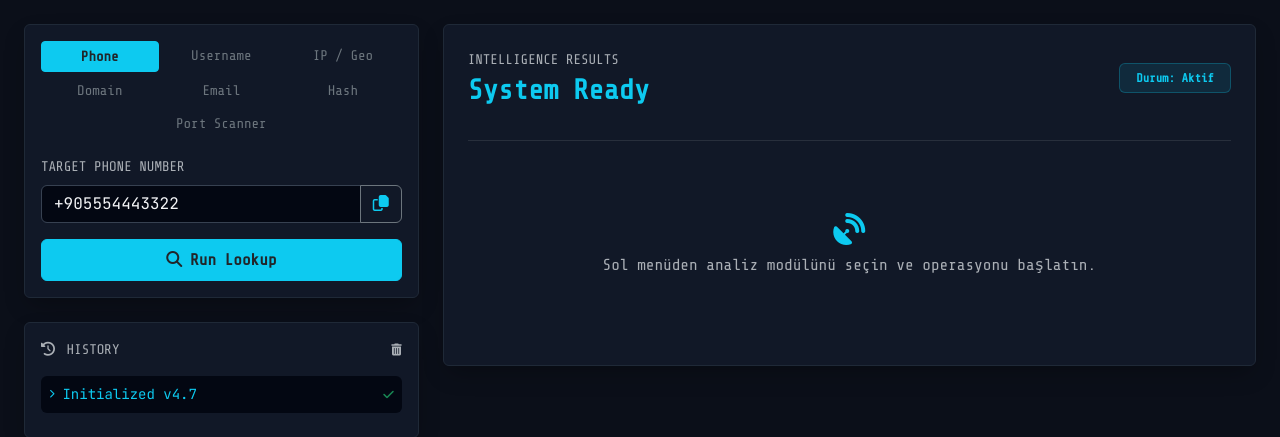
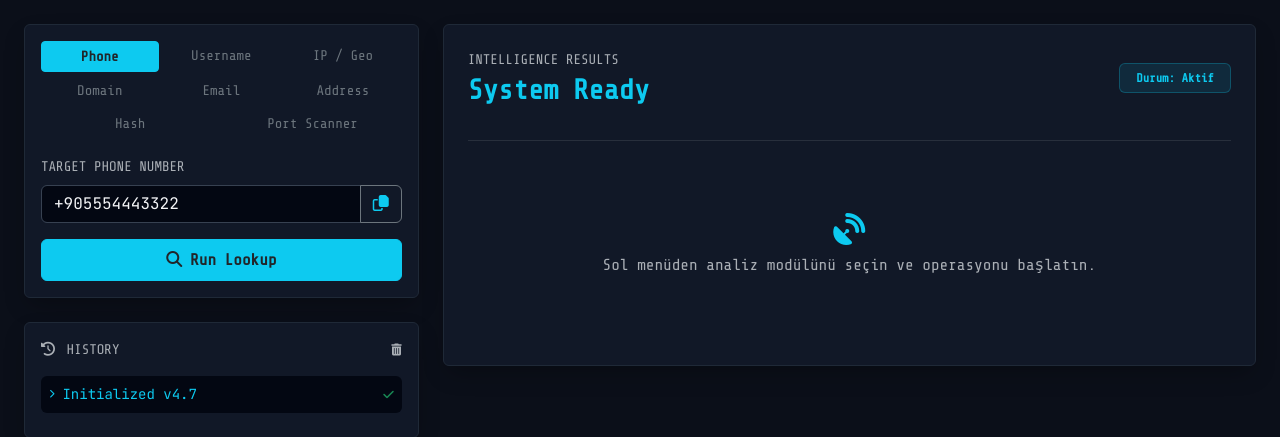
Before and after one commit to darkpasangerblmsecg-jpg/bosint-ip, a Flask app: page / in a window 1280 px wide. Shown: the part 63-500 px from the top of the page. Run offline with Flask 3, Linux system fonts and the light colour scheme; some libraries are stand-ins or nearby versions.

Commit message:
Add files via upload

```diff
--- a/templates/index.html
+++ b/templates/index.html
@@ -105,8 +105,9 @@
                         <div class="col-4"><button id="tabIp" class="btn btn-sm btn-outline-secondary text-secondary border-0 w-100 font-tech">IP / Geo</button></div>
                         <div class="col-4 mt-1"><button id="tabDomain" class="btn btn-sm btn-outline-secondary text-secondary border-0 w-100 font-tech">Domain</button></div>
                         <div class="col-4 mt-1"><button id="tabEmail" class="btn btn-sm btn-outline-secondary text-secondary border-0 w-100 font-tech">Email</button></div>
-                        <div class="col-4 mt-1"><button id="tabCrypto" class="btn btn-sm btn-outline-secondary text-secondary border-0 w-100 font-tech">Hash</button></div>
-                        <div class="col-12 mt-1"><button id="tabPort" class="btn btn-sm btn-outline-secondary text-secondary border-0 w-100 font-tech">Port Scanner</button></div>
+                        <div class="col-4 mt-1"><button id="tabAddress" class="btn btn-sm btn-outline-secondary text-secondary border-0 w-100 font-tech">Address</button></div>
+                        <div class="col-6 mt-1"><button id="tabCrypto" class="btn btn-sm btn-outline-secondary text-secondary border-0 w-100 font-tech">Hash</button></div>
+                        <div class="col-6 mt-1"><button id="tabPort" class="btn btn-sm btn-outline-secondary text-secondary border-0 w-100 font-tech">Port Scanner</button></div>
                     </div>
 
                     <!-- Input Alanı -->
@@ -174,7 +175,6 @@
         let mapInstance = null;
         let lastResultData = null;
 
-        // Dahili 50 Popüler Platform Listesi (HTML/JS İçerisinde)
         const embeddedSites = [
             { name: "Instagram", url: "https://www.instagram.com/{account}" },
             { name: "Facebook", url: "https://www.facebook.com/{account}" },
@@ -229,7 +229,7 @@
         ];
 
         function setActiveTab(activeBtnId) {
-            ['tabPhone', 'tabUsername', 'tabIp', 'tabDomain', 'tabEmail', 'tabCrypto', 'tabPort'].forEach(id => {
+            ['tabPhone', 'tabUsername', 'tabIp', 'tabDomain', 'tabEmail', 'tabAddress', 'tabCrypto', 'tabPort'].forEach(id => {
                 const btn = document.getElementById(id);
                 if (id === activeBtnId) {
                     btn.className = 'btn btn-sm btn-info text-dark fw-bold w-100 font-tech';
@@ -278,6 +278,14 @@
             document.getElementById('inputLabel').innerText = 'TARGET EMAIL';
             document.getElementById('targetInput').placeholder = 'ornek@domain.com';
             document.getElementById('targetInput').value = 'test@example.com';
+        });
+
+        document.getElementById('tabAddress').addEventListener('click', () => {
+            currentMode = 'address';
+            setActiveTab('tabAddress');
+            document.getElementById('inputLabel').innerText = 'TARGET ADDRESS / LOCATION';
+            document.getElementById('targetInput').placeholder = 'Silivri çelikler sitesi apt daire 14';
+            document.getElementById('targetInput').value = 'Silivri çelikler sitesi apt daire 14';
         });
 
         document.getElementById('tabCrypto').addEventListener('click', () => {
@@ -358,7 +366,7 @@
                 } catch(e) { grid.innerHTML = '<div class="col-12 text-center text-danger font-tech">Bağlantı hatası!</div>'; }
             }
 
-            // 2. USERNAME (Doğrudan HTML içerisindeki diziden tarama)
+            // 2. USERNAME
             else if (currentMode === 'username') {
                 if (!val) return;
                 title.innerText = val;
@@ -441,12 +449,12 @@
                 } catch(e) { grid.innerHTML = '<div class="col-12 text-center text-danger font-tech">DNS hata.</div>'; }
             }
 
-            // 5. EMAIL (Holehe Backend İstihbarat)
+            // 5. EMAIL
             else if (currentMode === 'email') {
                 if (!val) return;
                 title.innerText = val;
                 headerType.innerText = 'EMAIL INTELLIGENCE (HOLEHE)';
-                grid.innerHTML = '<div class="col-12 text-center py-5 text-info font-tech"><i class="fa-solid fa-spinner fa-spin me-2"></i>Holehe ile servisler taranıyor (bu işlem 10-30 sn sürebilir)...</div>';
+                grid.innerHTML = '<div class="col-12 text-center py-5 text-info font-tech"><i class="fa-solid fa-spinner fa-spin me-2"></i>Holehe ile servisler taranıyor...</div>';
 
                 try {
                     const response = await fetch('/search-email', {
@@ -488,7 +496,34 @@
                 }
             }
 
-            // 6. CRYPTO / HASH
+            // 6. ADDRESS / LOCATION LOOKUP (Yeni Eklenen Harita Özelliği)
+            else if (currentMode === 'address') {
+                if (!val) return;
+                title.innerText = val;
+                headerType.innerText = 'ADDRESS & LOCATION MAP';
+                countBadge.innerText = 'Haritalandı';
+                lastResultData = { query_address: val };
+
+                grid.innerHTML = `
+                    <div class="col-12">
+                        <div class="result-card p-3 rounded font-tech">
+                            <span class="text-muted small d-block mb-2"><i class="fa-solid fa-map-location-dot me-1"></i> HEDEF ADRES / LOKASYON: <strong class="text-info">${val}</strong></span>
+                            <div style="width: 100%; height: 350px; border-radius: 6px; overflow: hidden; border: 1px solid #374151;">
+                                <iframe
+                                    width="100%"
+                                    height="100%"
+                                    style="border:0;"
+                                    loading="lazy"
+                                    allowfullscreen
+                                    src="https://maps.google.com/maps?q=${encodeURIComponent(val)}&t=&z=16&ie=UTF8&iwloc=&output=embed">
+                                </iframe>
+                            </div>
+                        </div>
+                    </div>
+                `;
+            }
+
+            // 7. CRYPTO / HASH
             else if (currentMode === 'crypto') {
                 if (!val) return;
                 title.innerText = "Hash Suite";
@@ -507,7 +542,7 @@
                 `;
             }
 
-            // 7. PORT SCANNER
+            // 8. PORT SCANNER
             else if (currentMode === 'port') {
                 if (!val) return;
                 title.innerText = val;
```
